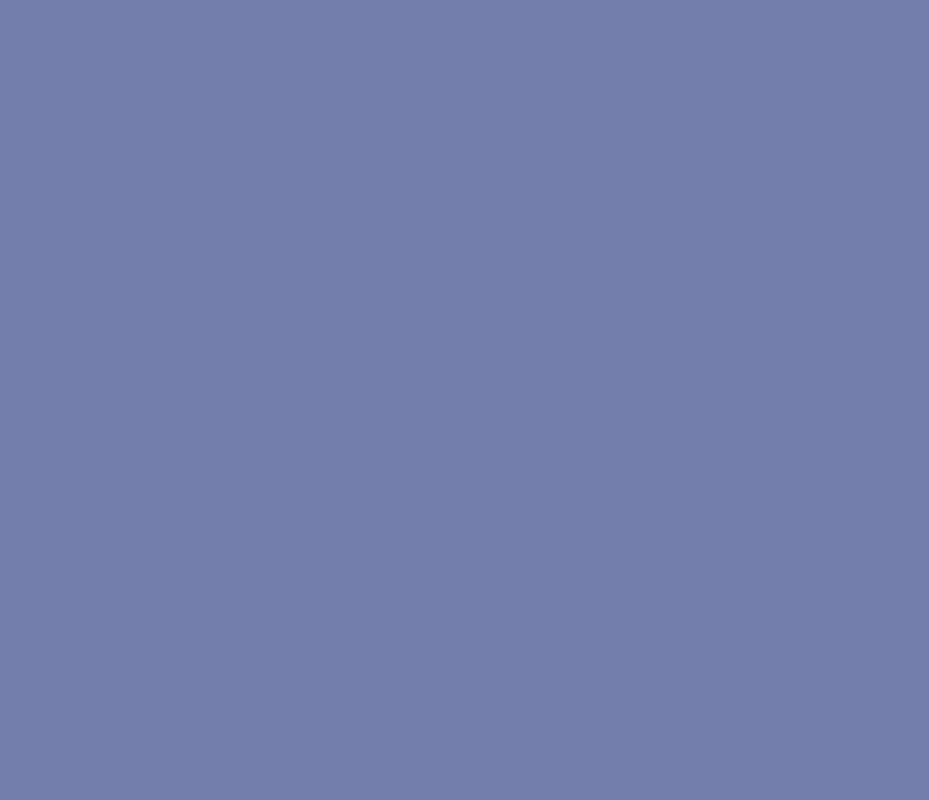
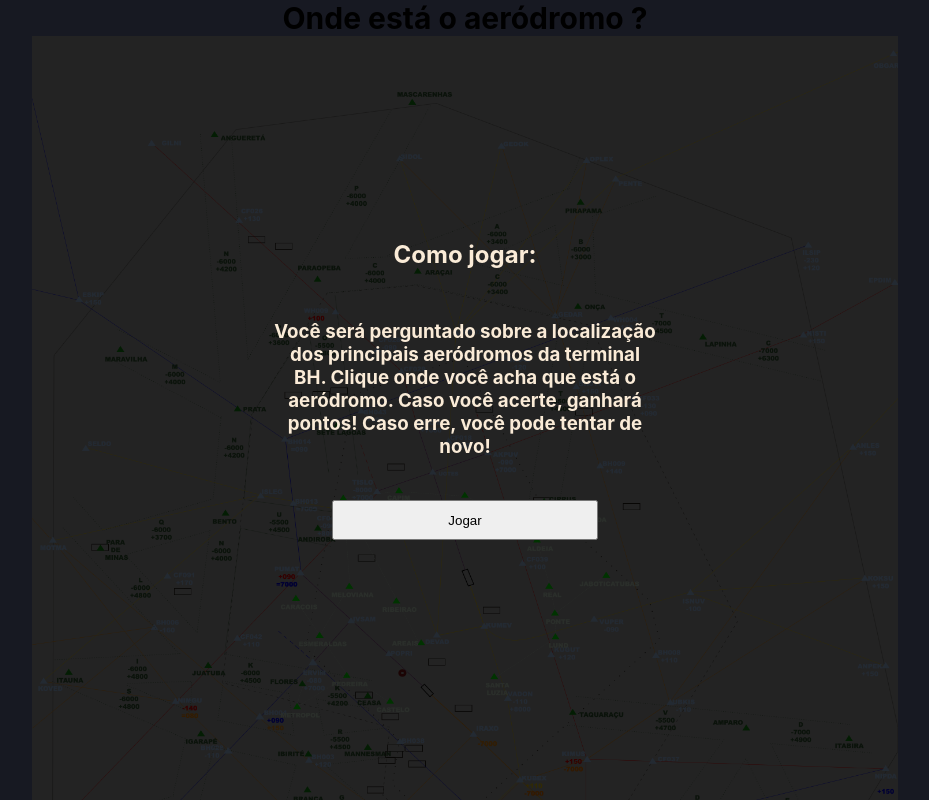
Before and after one commit to duduferrer/Quiz-TMA-BH, a React (Create React App) app: page /quizAD in a window 1280 px wide. Before the commit this address had no page. Shown: the top 800 px of the page, without its empty margins (175-1104 px from the left). Built offline with nearby package versions, Linux system fonts and the light colour scheme.

Commit message:
implementado bloqueio com como jogar

```diff
--- a/src/index.js
+++ b/src/index.js
@@ -4,6 +4,7 @@ import './style/index.css';
 import App from './pages/App';
 import { BrowserRouter, Routes, Route } from 'react-router-dom';
 import Home from './pages/Home/Home';
+import MapQuestion from './pages/MapQuestion/MapQuestion';
 
 
 const root = ReactDOM.createRoot(document.getElementById('root'));
@@ -12,6 +13,7 @@ root.render(
     <BrowserRouter>
       <Routes>
         <Route path="/" element={<Home/>}/>
+        <Route path='/quizAD' element={<MapQuestion/>}/>
       </Routes>
     </BrowserRouter>
   </React.StrictMode>
--- a/src/pages/App.js
+++ b/src/pages/App.js
@@ -1,5 +1,5 @@
 import '../style/App.css';
-import {MapQuestion} from './MapQuestion/MapQuestion';
+import MapQuestion from './MapQuestion/MapQuestion';
 
 function App() {
   return (
--- a/src/pages/Home/Home.js
+++ b/src/pages/Home/Home.js
@@ -1,3 +1,4 @@
+import { Link } from 'react-router-dom';
 import '../Home/Home.css'
 
 function Home() {
@@ -5,7 +6,7 @@ function Home() {
   return (
     <div className="Home">
       <div><h1>Selecione o modo:</h1></div>
-        <button>Quiz Aeródromos</button>
+        <button><Link to={'/quizAD'}>Quiz Aeródromos</Link></button>
       </div>
   );
 }
--- a/src/pages/MapQuestion/MapQuestion.css
+++ b/src/pages/MapQuestion/MapQuestion.css
@@ -1,6 +1,24 @@
 body{
   background-color: #747cac;
+  margin: 0px
 }
+*{
+  margin: 0;
+}
+h3,h2{
+  color: antiquewhite;
+  max-width: 30vw;
+  height: 10vh;
+  text-align: center;
+}
+
+#howToPlay{
+  position: absolute;
+  top: 15%;
+  left: 35vw;
+  text-align: center;
+}
+
 .img{
     position: relative;
     margin: auto;
@@ -10,11 +28,6 @@ body{
 
   #answer{
     position:absolute;
-    /* width: 30px;
-    height: 30px;
-    top: 697.92px;
-    left: 365.75px;
-    background-color: black; */
   }
 
   h1{
--- a/src/pages/MapQuestion/MapQuestion.js
+++ b/src/pages/MapQuestion/MapQuestion.js
@@ -1,13 +1,14 @@
-import { useContext, useState } from 'react'
+import { useContext, useEffect, useState } from 'react'
 import map from '../../assets/images/13x16 sem legenda AD.png'
 import getAirdromesData from '../../services/retrieveAD';
 import '../MapQuestion/MapQuestion.css'
 
 
-export const MapQuestion = ()=>{
+export default function MapQuestion(){
     const answerSize = 30;
     const [isCorrect, setCorrect] = useState(false);
     const [isWrong, setWrong] = useState(false);
+    const [isBlocked, setBlock] = useState(true)
     const [ansColor, setColor] = useState();
     const [nameOrICAO, setNameOrICAO] = useState();
     const [airdrome, setAirdrome] = useState({
@@ -19,7 +20,25 @@ export const MapQuestion = ()=>{
         alreadyAnswered: false
     });
 
-    //TODO criar funcao pra inicio de jogo, onde pega a lista do banco de dados e seleciona o primeiro ad
+
+    async function newGame(){
+        localStorage.clear()
+        await getADArray()
+        newQuestion()
+        setBlock(false)
+    }
+
+    function newQuestion(){
+            setCorrect(false);
+            setWrong(false);
+            setColor("");
+            selectAD()
+        }
+
+        function whatQues(){
+
+        }
+
         async function getADArray(){
             let airdromesArray = await getAirdromesData()
             localStorage.setItem('airdromesArray', JSON.stringify(airdromesArray))
@@ -37,27 +56,16 @@ export const MapQuestion = ()=>{
             ans_x: airdromesArray[i].ans_x,
             ans_y: airdromesArray[i].ans_y,
         })
-
-    }
-    function whatQues(){
         let type = Math.floor(Math.random()*2)
-        console.log(type)
             switch (type){
                 case 0:
-                setNameOrICAO(airdrome.name)
+                    setNameOrICAO(airdromesArray[i].name)
                     break;
                 case 1:
-                setNameOrICAO(airdrome.icao)
+                    setNameOrICAO(airdromesArray[i].icao)
                     break;
             }
-        console.log(nameOrICAO)
-    }
-    function newQuestion(){
-        setCorrect(false);
-        setWrong(false);
-        setColor("");
-        selectAD();
-        whatQues();
+
     }
 
 
@@ -80,10 +88,20 @@ export const MapQuestion = ()=>{
         setColor('red');
     }
 
+
     return(
         <div className="app">
+
+            {isBlocked?
+                <div style={{backgroundColor:'#000000cc', width: '100%', height:'100em', position: 'absolute', zIndex: 5, margin: 0}}>
+                    <div id='howToPlay'>
+                        <h2>Como jogar:</h2>
+                        <h3>Você será perguntado sobre a localização dos principais aeródromos da terminal BH. Clique onde você acha que está o aeródromo. Caso você acerte, ganhará pontos! Caso erre, você pode tentar de novo!</h3>
+                        <button onClick={newGame} style={{width: '20em', height:'3em', marginTop: 100}}>Jogar</button>
+                    </div>
+                </div>:""
+            }
         <div><h1>Onde está o aeródromo {nameOrICAO}?</h1></div>
-        <button onClick={newQuestion}>Jogar</button>
         <div className="img">
             <img src={map} className="map" alt="Video Mapa" onClick={wrongAns}/>
             <div id="answer" style={{   width:answerSize,
--- a/src/services/retrieveAD.js
+++ b/src/services/retrieveAD.js
@@ -13,7 +13,6 @@ export default async function getAirdromesData(){
                              icao: ad.get('icao'),
                              ans_x: ad.get('ans_x'),
                              ans_y: ad.get('ans_y')})
-                             console.log(airdromesArray)
     });
     return airdromesArray
 }
```
Lines whose indentation alone changed are shown as unchanged.
